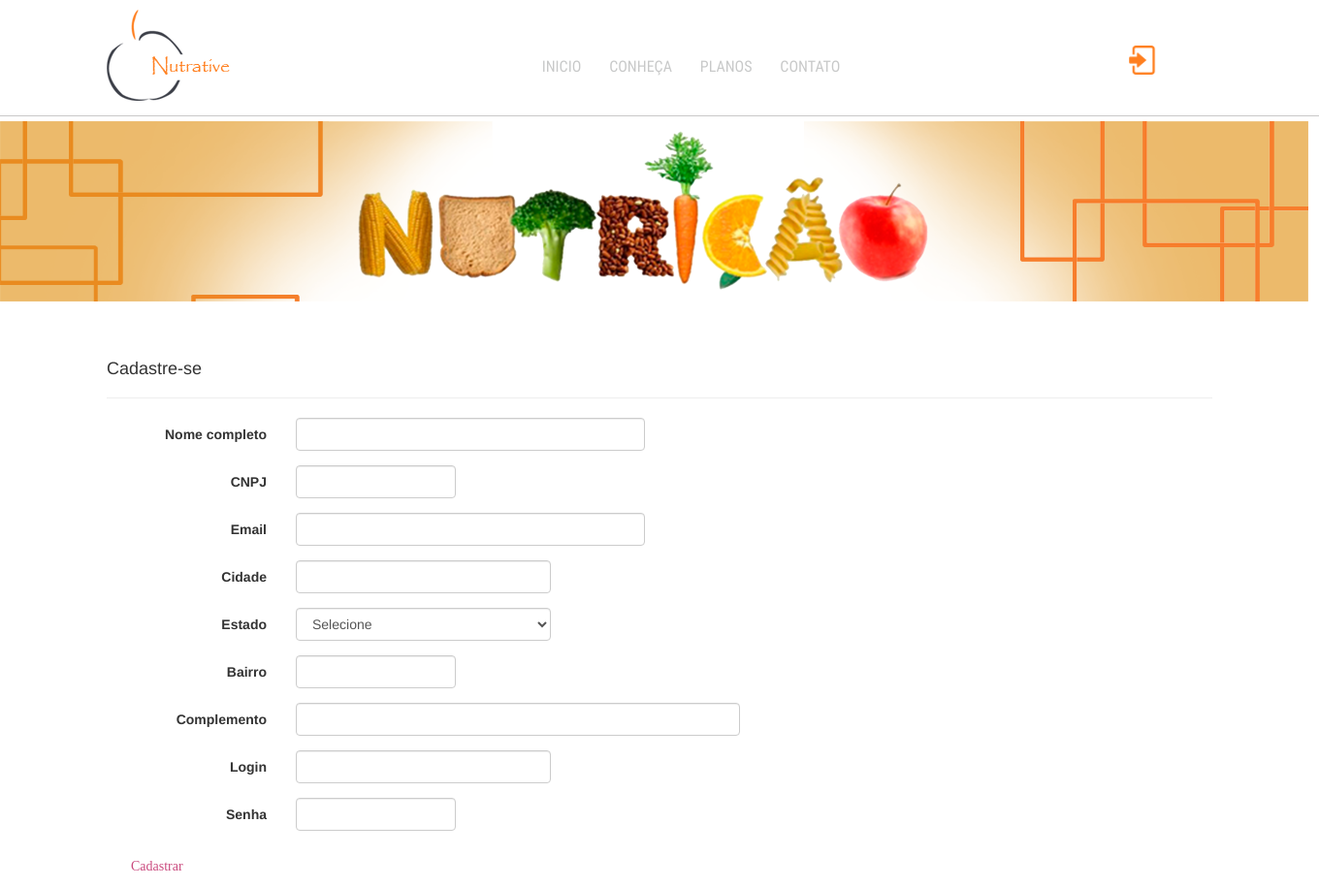
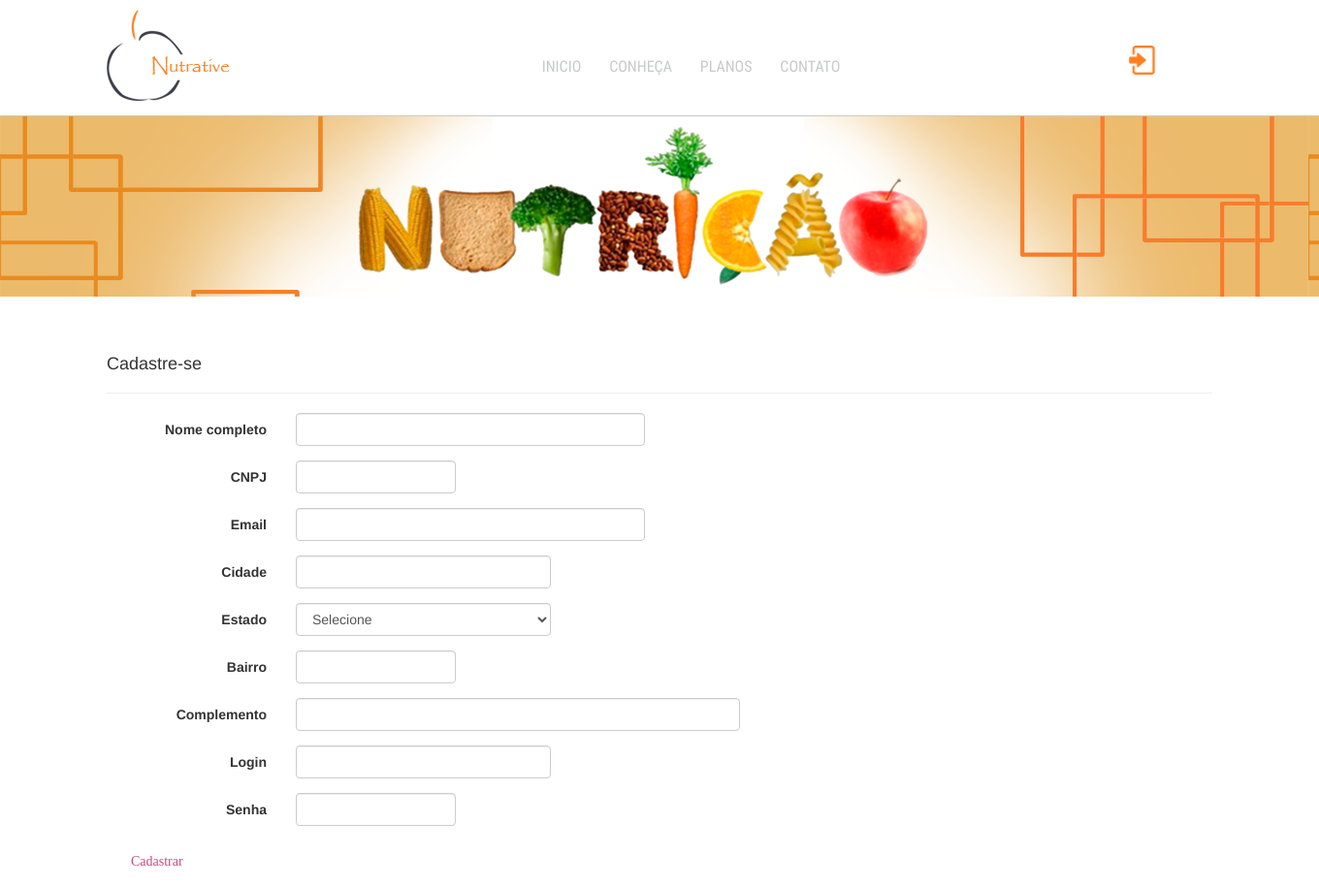
Before and after one commit to dlrschneider/nutrativeLindusCriveSite, a CodeIgniter app: page /database/index.php/site/cadastro/index in a window 1360 px wide. Shown: the top 915 px of the page at 97% size. Run offline with CodeIgniter, Linux system fonts and the light colour scheme; some libraries are stand-ins or nearby versions; some web fonts are replaced.

Commit message:
Ajustar banner do site

```diff
--- a/application/views/site/conteudo/inicio$index.php
+++ b/application/views/site/conteudo/inicio$index.php
@@ -1,8 +1,8 @@
 	<main role="main">
 		<section id="bgMain">
-			<div class="container">
-				<div class="nutrition">
-					<img src="img/site/layout/banner1.png" alt="">
+			<div class="nutrition">
+				<div class="container">
+
 				</div>
 			</div>
 		</section>
--- a/css/site/geral.css
+++ b/css/site/geral.css
@@ -323,11 +323,16 @@ a{
                #bgTopo .right .login #modLogin .modal-login form a:first-child{margin-top:0;}
                 #bgTopo .right .login #modLogin .modal-login form a{margin-top:10px;}
 
-#bgMain{}
+#bgMain{
+    width: 100%;
+    margin-top: -5px;
+    display: inline-block;
+}
 #bgMain .nutrition{
+    width: 100%;
+    background: url('../../img/site/layout/banner1.png');
+    height:186px;
 	display: inline-block;
-    height: 186px;
-    width: 100%;
 }
 
 #bgRodape{
```
